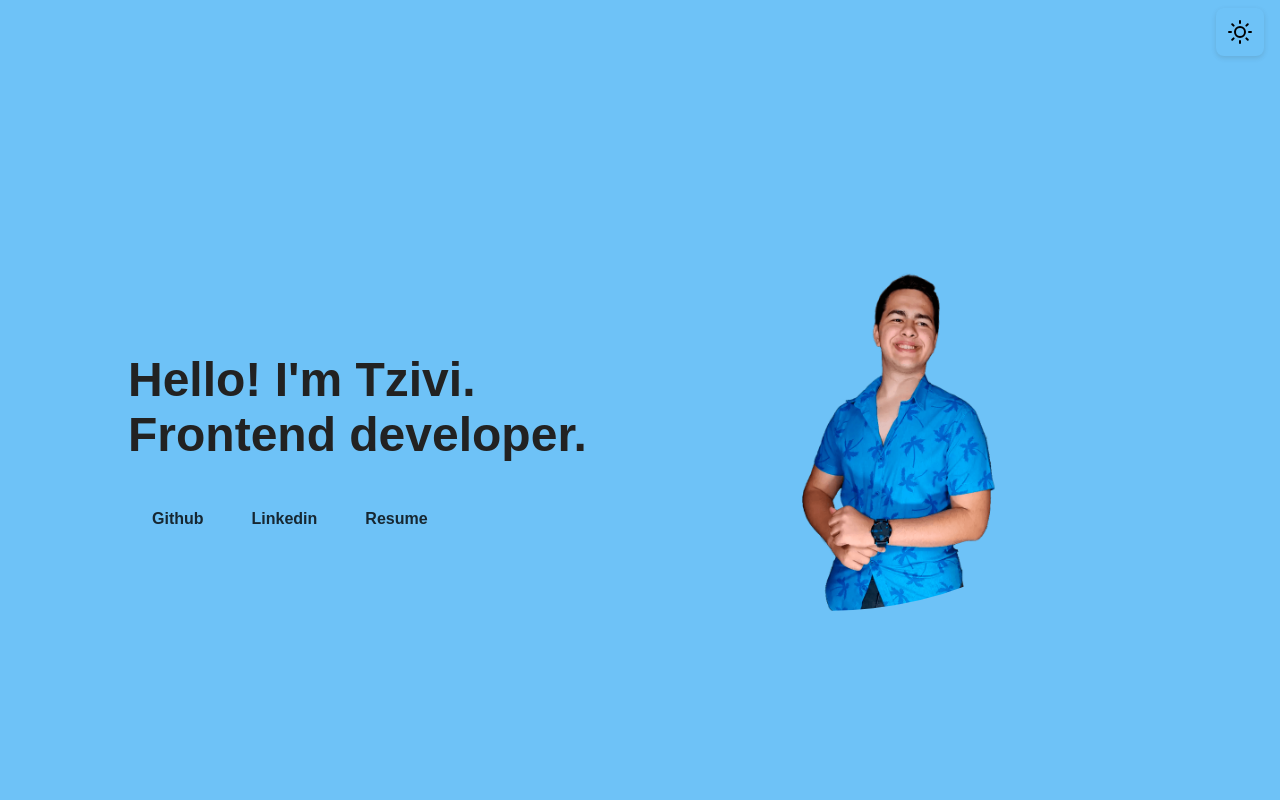
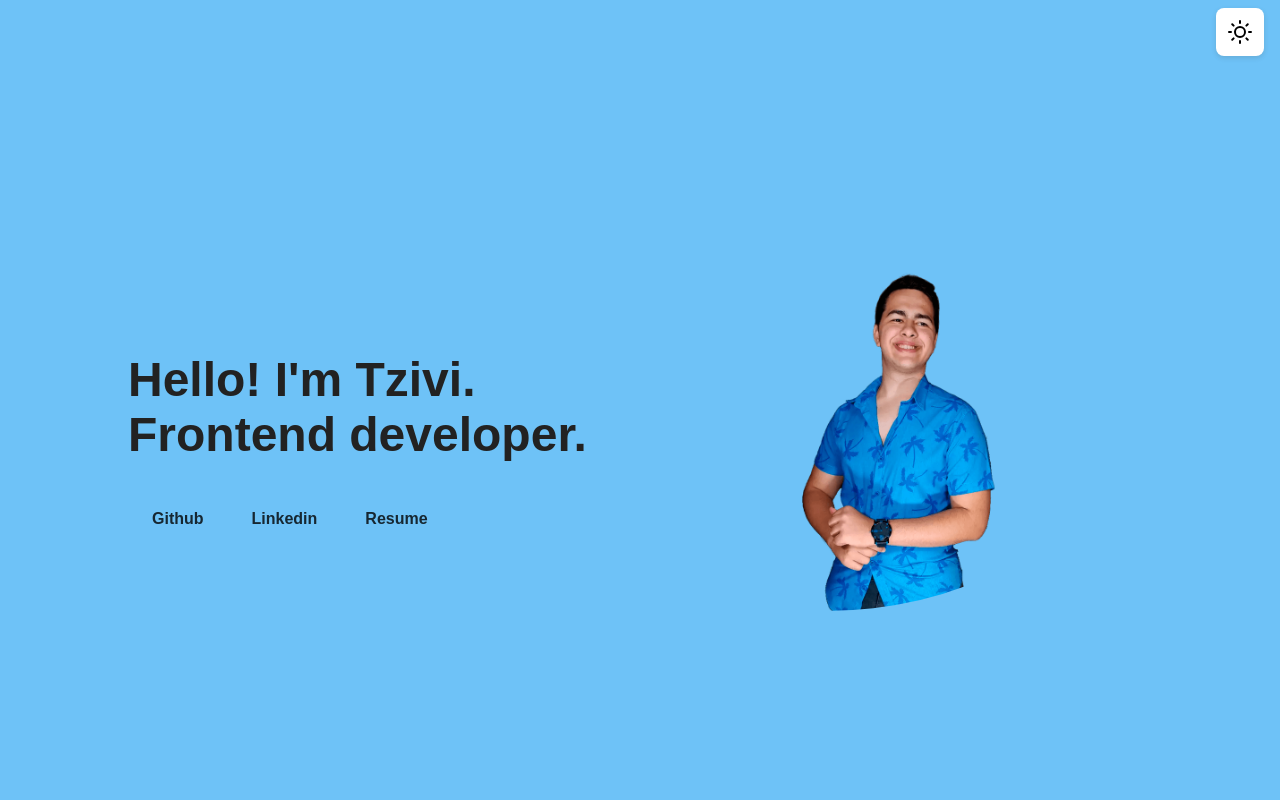
Before and after one commit to tzivigelstein/portfolio, a React (Create React App) app: page / in a window 1280 px wide. Shown: the top 800 px of the page. Built offline with nearby package versions, Linux system fonts and the light colour scheme.

Commit message:
Add dynamic stroke and filling to Moon icon

```diff
--- a/src/components/ControlBar/index.js
+++ b/src/components/ControlBar/index.js
@@ -24,7 +24,7 @@ const ControlBar = () => {
       <label htmlFor="checkbox" className={styles.toggle}>
         <div className={styles.toggleIconContainer}>
           <SunIcon />
-          <MoonIcon />
+          <MoonIcon className={styles.moonIcon} />
         </div>
       </label>
     </div>
--- a/src/components/ControlBar/index.module.css
+++ b/src/components/ControlBar/index.module.css
@@ -18,7 +18,8 @@
   position: relative;
   border-radius: 0.5rem;
   overflow: hidden;
-  background-color: var(--white);
+  background-color: var(--background-secondary-color);
+  transition: 0.3s ease-in-out background-color;
   box-shadow: 0 2px 5px rgb(64 67 62 / 16%);
 }
 
@@ -39,3 +40,8 @@
 .checkBox:checked + .toggle > .toggleIconContainer {
   transform: translateY(-50%);
 }
+
+.moonIcon {
+  stroke: var(--text-color);
+  fill: var(--text-color);
+}
```
